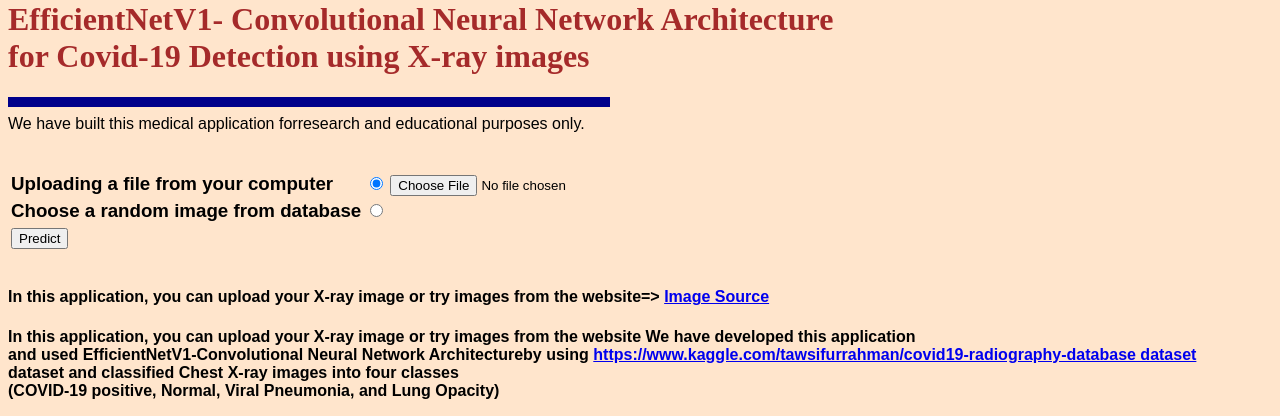
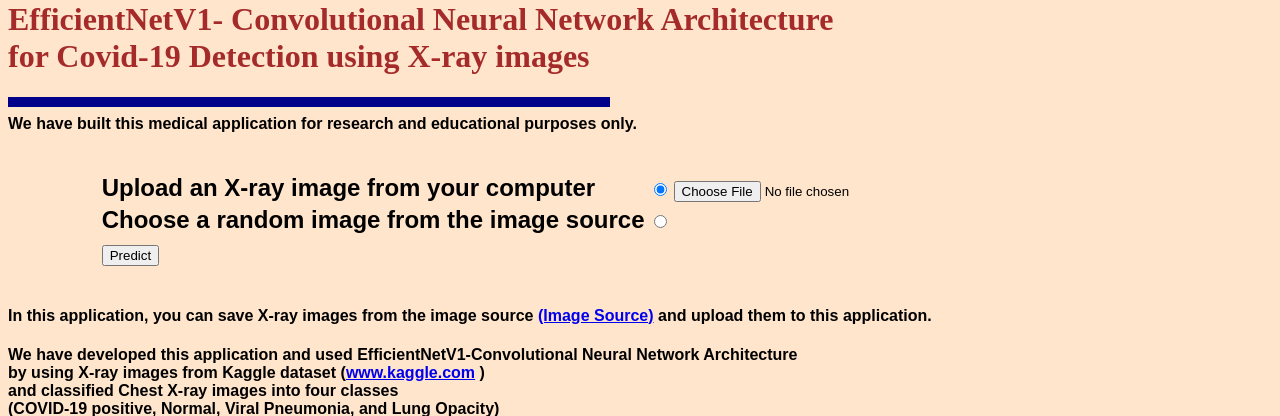
Before and after one commit to bmafshary/covid19b, a Flask app: page / in a window 1280 px wide. Shown: the part 350-766 px from the top of the page. Run offline with Flask 2, Linux system fonts and the light colour scheme.

Commit message:
Update index.html

```diff
--- a/templates/index.html
+++ b/templates/index.html
@@ -23,39 +23,40 @@
     </body>
 </html>
 </tr>
-
-We have built this medical application for<wbr>research and educational purposes only.
+<b>
+We have built this medical application for <wbr>research and educational purposes only.</b>
 
     <form method=post enctype=multipart/form-data><br>
-        <h3>
+        <h2>
 <table>
     <tr>
-        <td><label for="rad1" > Uploading a file from your computer </label></td>
+        <td>&nbsp&nbsp&nbsp&nbsp&nbsp&nbsp&nbsp&nbsp&nbsp&nbsp&nbsp&nbsp&nbsp</td>
+        <td><label for="rad1" > Upload an X-ray image<wbr> from your computer </label></td>
         <td><input type="radio" id="rad1" name="radiob" value="upload" onclick="show()" checked ></td>
         <td><input type=file name=file id="filebutt"></td>
     </tr>
     <tr>
-        <td><label for="rad2" > Choose a random image from database </label></td>
+        <td>&nbsp&nbsp&nbsp&nbsp&nbsp&nbsp&nbsp&nbsp&nbsp&nbsp&nbsp&nbsp&nbsp</td>
+        <td><label for="rad2" > Choose a random image<wbr> from the image source </label></td>
         <td><input type="radio" id="rad2" name="radiob" value="rand" onclick="hide()" >
     </tr>
+    <td>&nbsp&nbsp&nbsp&nbsp&nbsp&nbsp&nbsp&nbsp&nbsp&nbsp&nbsp&nbsp&nbsp</td>
         <td><input type=submit value=Predict></td>
 </table>
-            </h3>
+            </h2>
     </form>
 <br>
 <b>
-{{ outputtext }}
+{{ outputtext }}<wbr>
 
-In this application,<wbr> you can upload your<wbr> X-ray image or try
-images from the website=>
-<a href="https://drive.google.com/drive/folders/141RbdyIR0S_gFyxw-PZxVrutF88EPG6Z?usp=sharing" target="_blank"> Image Source </a>
-<br>
+In this application,<wbr> you can save X-ray images from the image source<wbr> <a href="https://drive.google.com/drive/folders/141RbdyIR0S_gFyxw-PZxVrutF88EPG6Z?usp=sharing" target="_blank">(Image Source)</a>
+    and<wbr> upload them to this application.
+<wbr>
   </b>
 <h4>
-In this application,<wbr> you can upload your X-ray image<wbr> or try images from the
-website <wbr>
  <wbr>We have developed this application<wbr> and used EfficientNetV1-Convolutional Neural Network Architecture<wbr>
-by using <a href="https://www.kaggle.com/tawsifurrahman/covid19-radiography-database dataset" target="_blank"> https://www.kaggle.com/tawsifurrahman/covid19-radiography-database dataset </a> <wbr>dataset and classified Chest X-ray images into<wbr> four classes<br>(COVID-19 positive, Normal, Viral Pneumonia, and Lung Opacity)
+by using X-ray images from Kaggle dataset (<a href="https://www.kaggle.com" target="_blank">www.kaggle.com</a> )<br>
+     and classified Chest X-ray images into<wbr> four classes<br>(COVID-19 positive, Normal, Viral Pneumonia, and Lung Opacity)
 </h4>
 <tr>
     <table>
@@ -67,7 +68,7 @@ by using <a href="https://www.kaggle.com/tawsifurrahman/covid19-radiography-data
         </td>
         <br>
 </table>
-<br><b> Research Professor Mohammad Khoshnevisan,<wbr> Eng Behzad Mohasel Afshari,<wbr> and Professor Kosrow Dehnad</b>
+<br><b> Research Professor Mohammad Khoshnevisan<br> Eng Behzad Mohasel Afshari<br> Professor Kosrow Dehnad</b>
 <br>
 <script>
 
```
